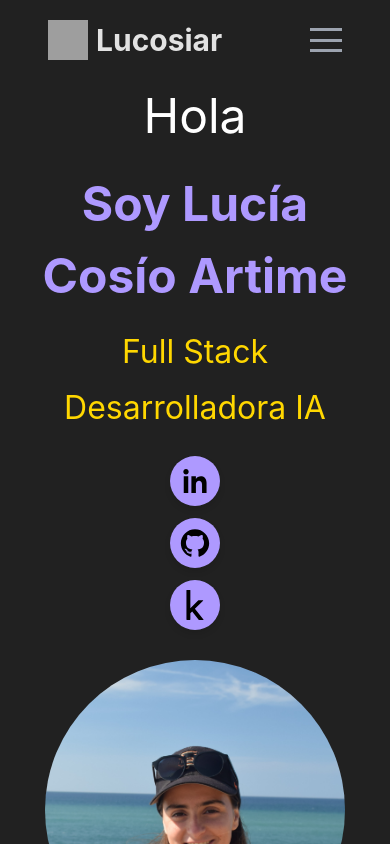
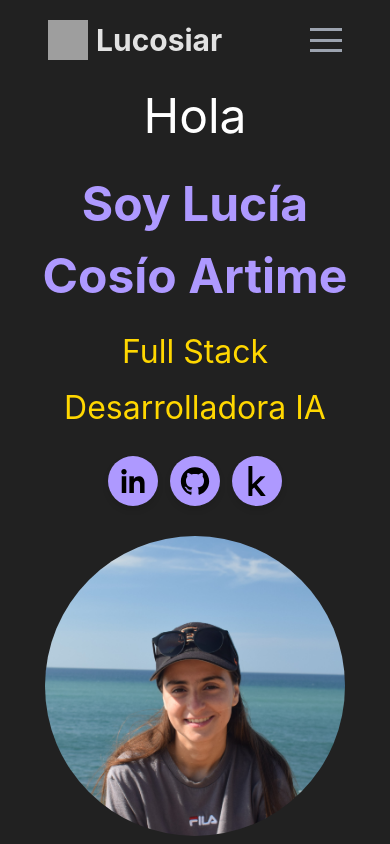
Before and after one commit to Lucosiar/PortfolioV2, a React (Vite) app: page / in a window 390 px wide. Shown: the top 844 px of the page. Built offline with nearby package versions, Linux system fonts and the light colour scheme; grey boxes are pictures that could not be loaded.

Commit message:
fix icons + cv

```diff
--- a/src/App.jsx
+++ b/src/App.jsx
@@ -209,7 +209,7 @@ function App() {
                 <h3 className="text-[#FFD700]">{t("full_stack")}</h3>
                 <h3 className="text-[#FFD700]">{t("desarrollador_ia")}</h3>
 
-                <div className="flex flex-col md:flex-row justify-center items-center md:space-x-3 space-y-3 md:space-y-0 mt-4">
+                <div className="flex flex-row justify-center items-center space-x-3 mt-4">
                   <div className="icon-container">
                     <a
                       href="https://www.linkedin.com/in/lucia-cosio-artime-c16012022/"
```
Also changed, not shown: 1 other file (tests, documents, lock files or other folders).
